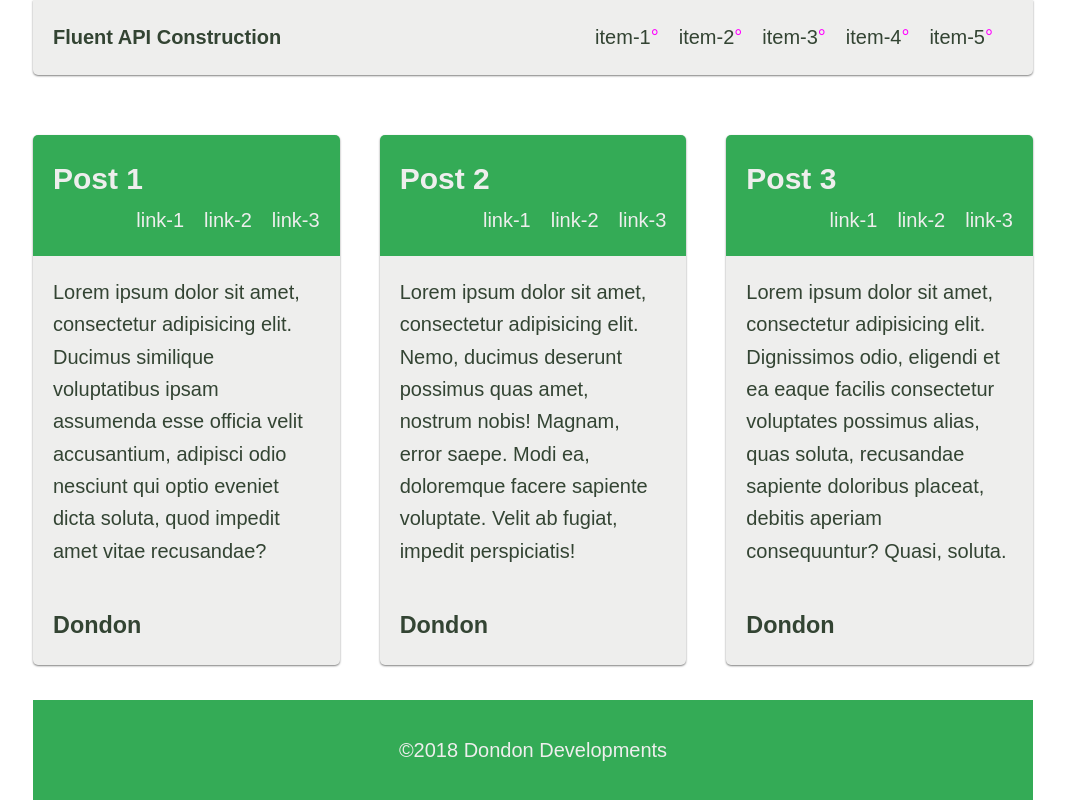
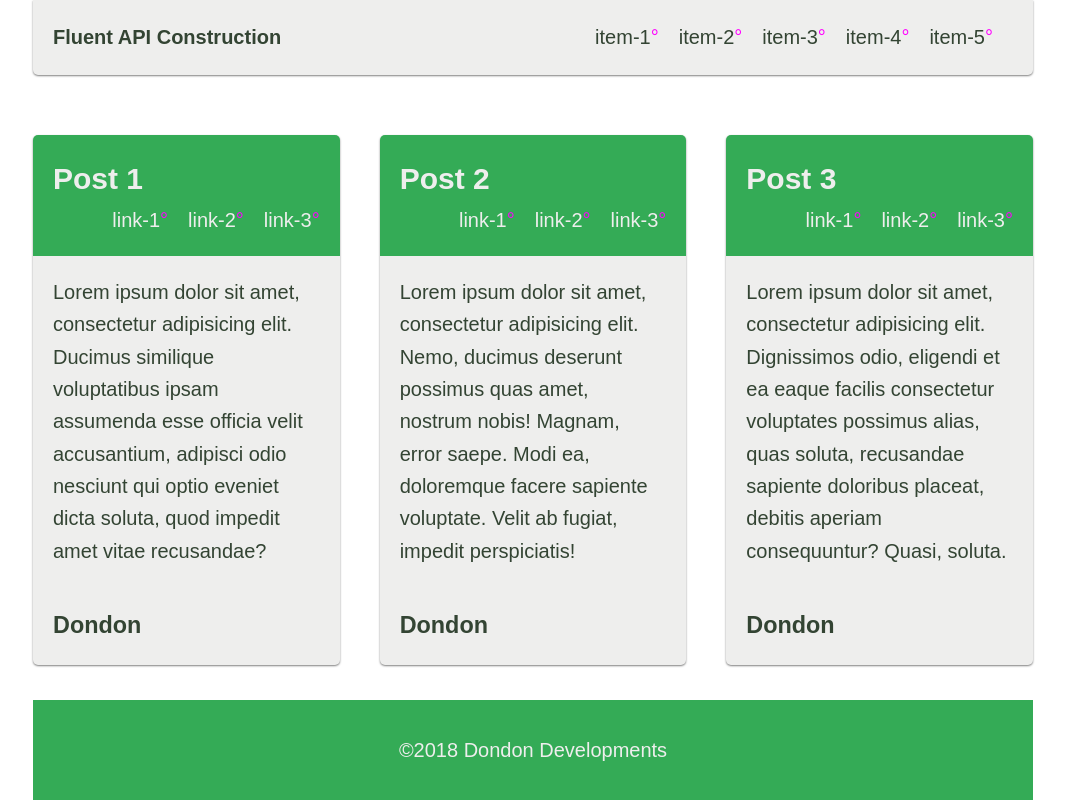
Before and after one commit to donhamiltoniii/js-fluent-api-design, a plain HTML site: page index.html in a window 1280 px wide. Shown: the whole page, without its empty margins (107-1172 px from the left). Drawn offline with Linux system fonts and the light colour scheme.

Commit message:
Finish basic html and css to interact with api

```diff
--- a/style.css
+++ b/css/style.css
@@ -8,6 +8,7 @@
 	--dark: #343;
 	--green: #34ab56;
 	--highlight: #f0f;
+	--highlight-transparent: rgba(255, 0, 255, 0.3);
 	--light: #eeeeed;
 	--shadow: rgba(0, 0, 0, 0.5);
 	--shadow-values: 0 1px 2px 0 var(--shadow);
@@ -18,6 +19,16 @@ html {
 	font: 20px/1.618 sans-serif;
 }
 a {
+	border-radius: 3px;
+	color: inherit;
+	padding: 3px;
+	margin-left: -3px;
+	margin-right: -3px;
+	text-decoration: none;
+	transition: 0.3s;
+}
+a:hover {
+	background-color: var(--highlight-transparent);
 }
 a::after {
 	color: var(--highlight);
@@ -55,9 +66,11 @@ ul {
 	border-radius: 0 0 5px 5px;
 	box-shadow: var(--shadow-values);
 	display: flex;
-	font-size: 1rem;
 	justify-content: space-between;
 	padding-left: 1rem;
+}
+.container > header h1 {
+	font-size: 1rem;
 }
 .container > header nav {
 	padding-right: 1rem;
@@ -78,10 +91,6 @@ ul {
 }
 .container > header nav ul li:last-child {
 	padding-right: 0;
-}
-.container > header nav ul li a {
-	color: inherit;
-	text-decoration: none;
 }
 .mainNavCollapse {
 	align-items: center;
@@ -120,12 +129,6 @@ ul {
 	margin-right: 0;
 }
 
-@media (min-width: 600px) {
-	.container > header h1 {
-		font-size: 1rem;
-	}
-}
-
 @media (min-width: 1000px) {
 	.container > header nav ul {
 		display: flex;
--- a/index.html
+++ b/index.html
@@ -5,7 +5,7 @@
     <meta name="viewport" content="width=device-width, initial-scale=1.0">
     <meta http-equiv="X-UA-Compatible" content="ie=edge">
     <title>Document</title>
-    <link rel="stylesheet" href="./style.css">
+    <link rel="stylesheet" href="./css/style.css">
 </head>
 <body>
     <div class="container">
@@ -31,9 +31,9 @@
                         <h2>Post 1</h2>
                         <nav>
                             <ul>
-                                <li>link-1</li>
-                                <li>link-2</li>
-                                <li>link-3</li>
+                                <li><a href="">link-1</a></li>
+                                <li><a href="">link-2</a></li>
+                                <li><a href="">link-3</a></li>
                             </ul>
                         </nav>
                     </header>
@@ -47,9 +47,9 @@
                         <h2>Post 2</h2>
                         <nav>
                             <ul>
-                                <li>link-1</li>
-                                <li>link-2</li>
-                                <li>link-3</li>
+                                <li><a href="">link-1</a></li>
+                                <li><a href="">link-2</a></li>
+                                <li><a href="">link-3</a></li>
                             </ul>
                         </nav>
                     </header>
@@ -63,9 +63,9 @@
                         <h2>Post 3</h2>
                         <nav>
                             <ul>
-                                <li>link-1</li>
-                                <li>link-2</li>
-                                <li>link-3</li>
+                                <li><a href="">link-1</a></li>
+                                <li><a href="">link-2</a></li>
+                                <li><a href="">link-3</a></li>
                             </ul>
                         </nav>
                     </header>
@@ -80,6 +80,7 @@
             <section class="copy">©2018 Dondon Developments</section>
         </footer>
     </div>
-    <script src="index.js"></script>
+    <script src="./lib/api.js"></script>
+    <script src="./js/index.js"></script>
 </body>
 </html>
--- a/index.js
+++ b/lib/api.js
@@ -17,6 +17,7 @@ var jDonny = (function() {
 
 			return this
 		} else {
+			// TODO: dhiii add functionality for when an element isn't provided
 			return console.log('You need to provide an element to ue this API')
 		}
 	}
```
Also changed, not shown: js/index.js (added).
